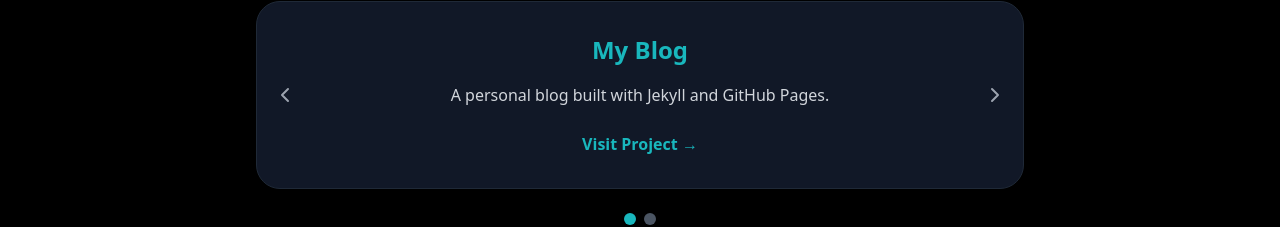
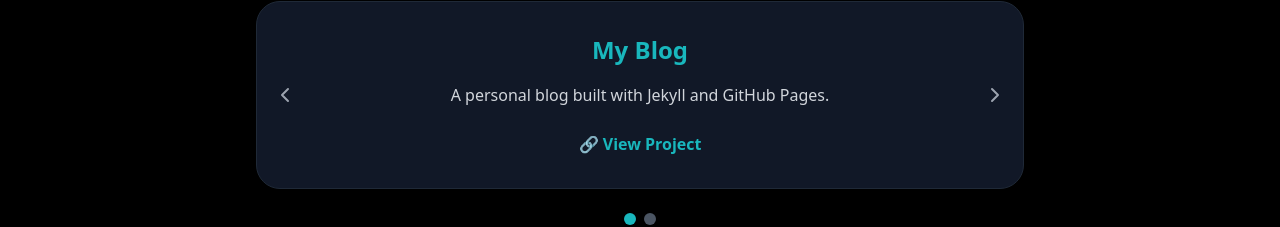
Before and after one commit to srideviblogs/my-portfolio-react, a React (Create React App) app: page / in a window 1280 px wide. Shown: the part 2834-3061 px from the top of the page. Built offline with nearby package versions, Linux system fonts and the light colour scheme.

Commit message:
Update Portfolio.js

```diff
--- a/src/components/Portfolio.js
+++ b/src/components/Portfolio.js
@@ -44,7 +44,7 @@
                 rel="noopener noreferrer"
                 className="text-tealcustom font-semibold hover:underline"
               >
-                Visit Project →
+                🔗 View Project
               </a>
             </motion.div>
           </AnimatePresence>
```
